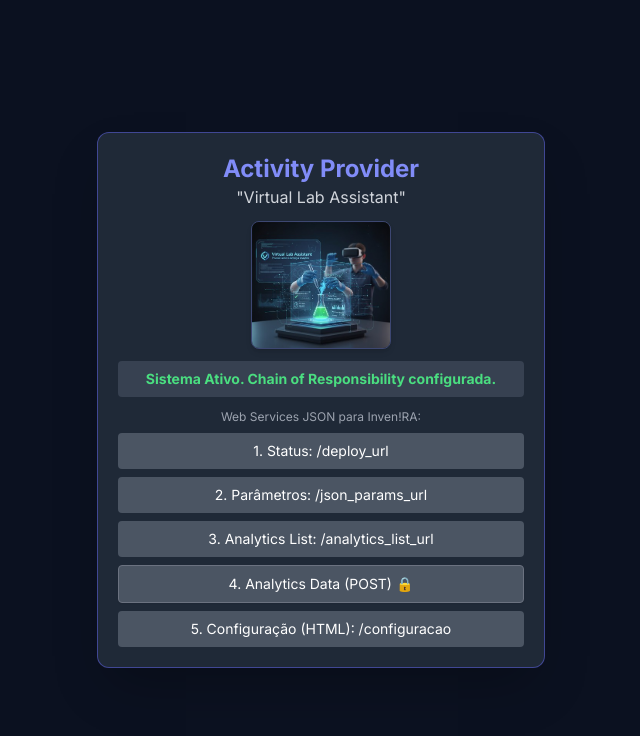
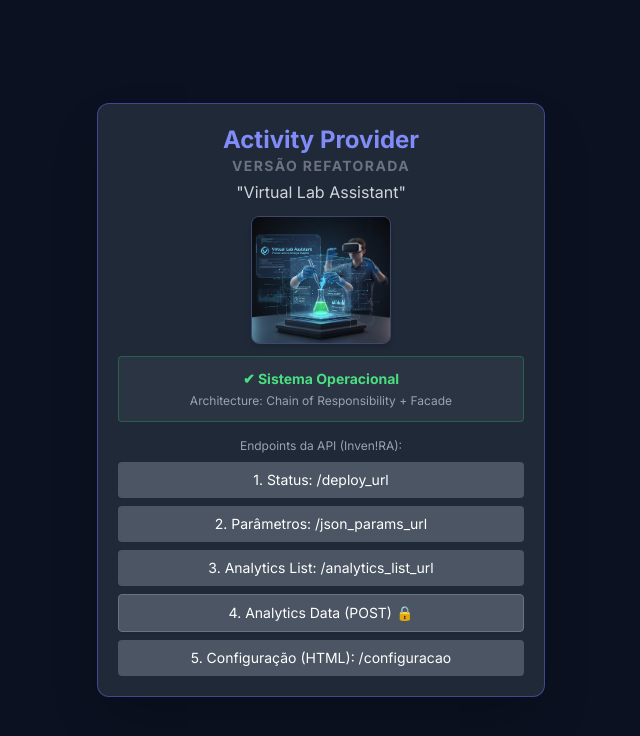
Before and after one commit to vongmd/ActivityProvider-VLab, a Flask app: page /documentacao in a window 1280 px wide. Shown: the top 736 px of the page, without its empty margins (319-959 px from the left). Run offline with Flask 3, Linux system fonts and the light colour scheme; some libraries are stand-ins or nearby versions.

Commit message:
Refatorização: Implementação Chain of Responsibility e atualização do Index

```diff
--- a/templates/index.html
+++ b/templates/index.html
@@ -9,8 +9,8 @@
         body {
             font-family: 'Inter', sans-serif;
             background-color: #0b1120;
-            height: 100vh; /* Garante altura total do ecrã */
-            overflow: hidden; /* Evita scroll desnecessário se possível */
+            height: 100vh;
+            overflow: hidden;
         }
         .link-button { background-color: #4b5563; }
         .link-button:hover {
@@ -24,7 +24,8 @@
     <div class="w-full max-w-md bg-gray-800 rounded-xl shadow-2xl p-5 border border-indigo-500/50 flex flex-col justify-center">
 
         <h1 class="text-2xl font-bold text-indigo-400 text-center">Activity Provider</h1>
-        <h2 class="text-md text-gray-300 text-center mb-3">"Virtual Lab Assistant"</h2>
+        <h2 class="text-sm font-bold text-gray-500 text-center mb-1 uppercase tracking-widest">Versão Refatorada</h2>
+        <h3 class="text-md text-gray-300 text-center mb-3">"Virtual Lab Assistant"</h3>
 
         <div class="flex justify-center mb-3">
             <img src="{{ url_for('static', filename='VLA.png') }}"
@@ -32,12 +33,13 @@
                  class="h-32 w-auto rounded-lg shadow-md border border-indigo-400/30 object-contain">
         </div>
 
-        <div class="py-2 bg-gray-700 rounded mb-3 text-center">
-            <p class="text-green-400 text-sm font-semibold">{{ status }}</p>
+        <div class="py-3 px-4 bg-gray-700/50 border border-green-500/30 rounded mb-4 text-center">
+            <p class="text-green-400 text-sm font-semibold">✔ Sistema Operacional</p>
+            <p class="text-xs text-gray-400 mt-1">Architecture: Chain of Responsibility + Facade</p>
         </div>
 
         <p class="text-xs text-gray-400 text-center mb-2">
-            Web Services JSON para Inven!RA:
+            Endpoints da API (Inven!RA):
         </p>
 
         <div class="space-y-2">
@@ -54,7 +56,7 @@
             </a>
 
             <a href="/analytics_url"
-               onclick="alert('Atenção: Este endpoint aceita apenas POST.\nUtilize o teste_api.py.'); return false;"
+               onclick="alert('Endpoint protegido (POST).\nUtilize o script teste_api.py para validar o pipeline.'); return false;"
                class="link-button block w-full py-2 px-4 bg-gray-600 hover:bg-gray-700 text-white text-sm font-medium rounded text-center border border-gray-500 shadow-sm transition">
                 4. Analytics Data (POST) 🔒
             </a>
```
Also changed, not shown: 1 other file.
